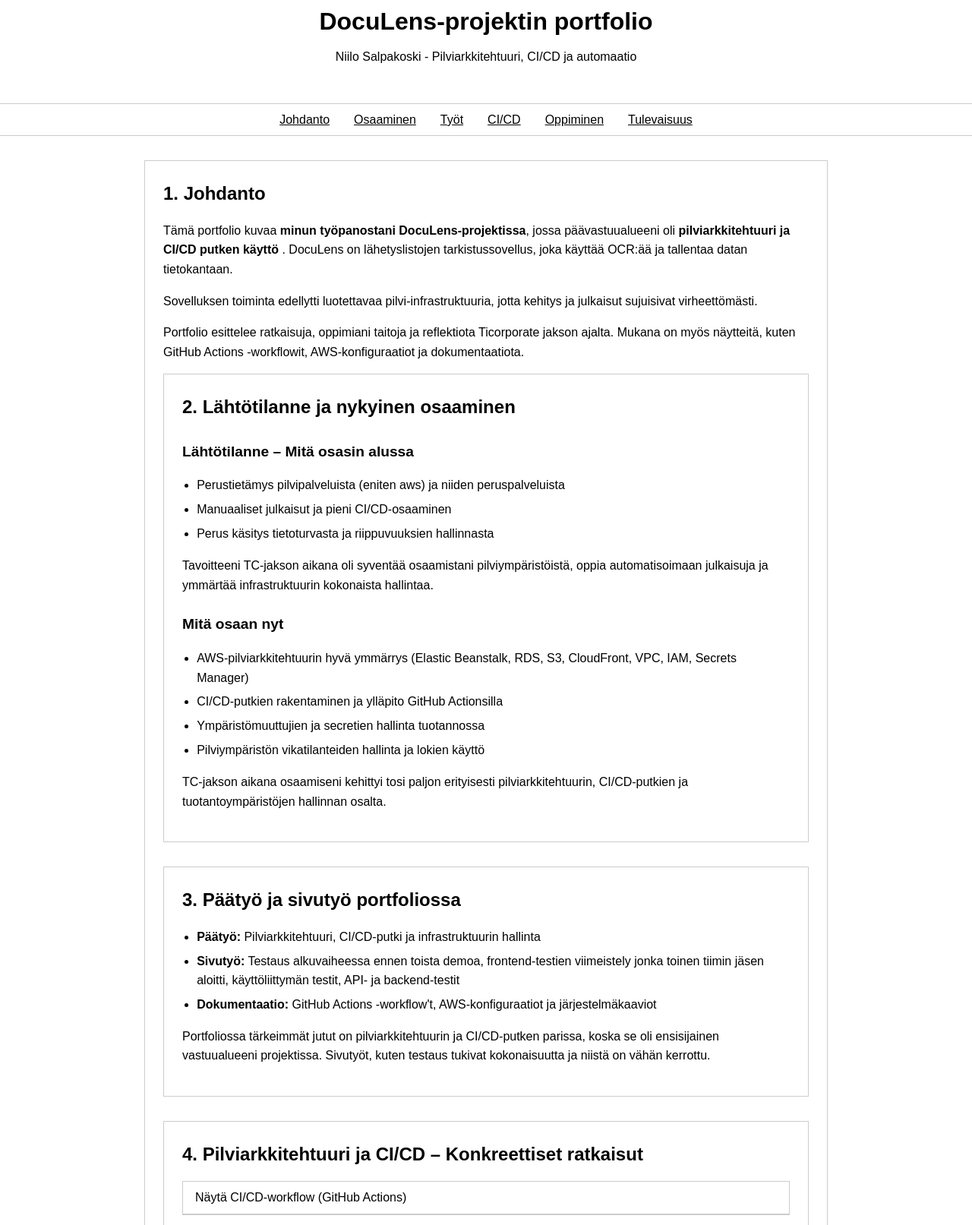
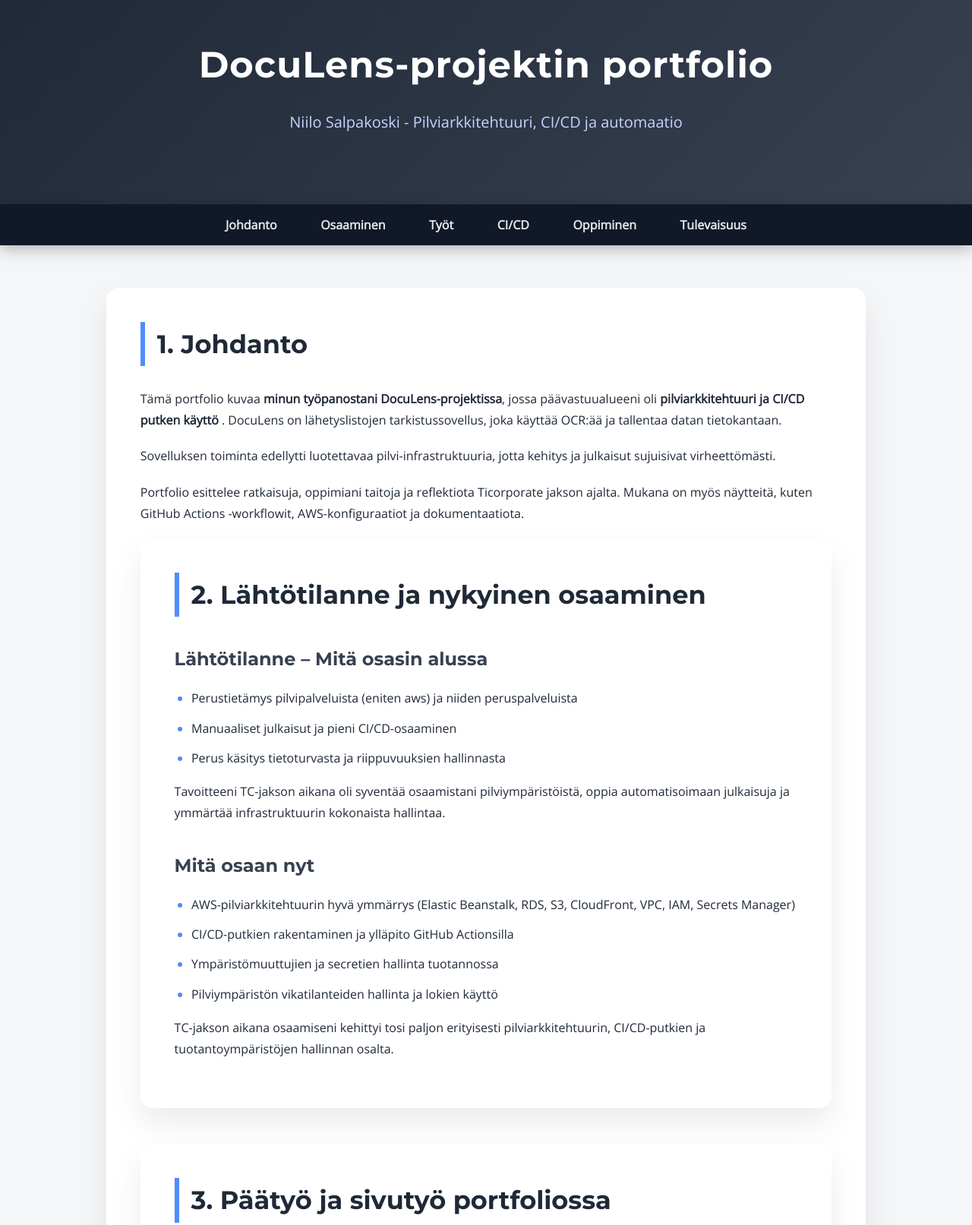
Before and after one commit to NiiloSalpa/doculens-portfolio-niilo, a plain HTML site: page index.html in a window 1280 px wide. Shown: the part 29-1642 px from the top of the page at 76% size. Drawn offline with nearby package versions, Linux system fonts and the light colour scheme.

Commit message:
Sisällön lisäys

```diff
--- a/style.css
+++ b/style.css
@@ -1,51 +1,59 @@
-:root {
-    --text-color: #000000;
-    --border-color: #cccccc;
+ :root {
+    --primary-color: #4f8cff;
+    --secondary-color: #1f2937;
+    --accent-color: #38bdf8;
+    --background-color: #f4f6f8;
+    --card-bg: #ffffff;
+    --text-color: #1f2937;
+    --muted-text: #6b7280;
+    --shadow: rgba(0, 0, 0, 0.08);
 
-    --font-header: Arial, sans-serif;
-    --font-body: Arial, sans-serif;
+    --font-header: 'Montserrat', sans-serif;
+    --font-body: 'Open Sans', sans-serif;
 }
 
-/* BASE */
-
 html {
-    scroll-behavior: auto;
+    scroll-behavior: smooth;
 }
 
 body {
     margin: 0;
     font-family: var(--font-body);
-    background-color: #ffffff;
+    background-color: var(--background-color);
     color: var(--text-color);
-    line-height: 1.6;
+    line-height: 1.75;
 }
 
 /* HEADER */
 
 header {
-    background-color: #ffffff;
-    color: #000000;
+    background: linear-gradient(135deg, #1f2937, #374151);
+    color: #ffffff;
     text-align: center;
-    padding: 2rem 1rem;
-    border-bottom: 1px solid var(--border-color);
+    padding: 4.5rem 1.5rem;
 }
 
 header h1 {
     margin: 0;
     font-family: var(--font-header);
-    font-size: 2rem;
+    font-size: 3rem;
+    letter-spacing: 1px;
 }
 
 header p {
-    margin-top: 0.5rem;
-    font-size: 1rem;
+    margin-top: 1rem;
+    font-size: 1.25rem;
+    color: #c7d2fe;
 }
 
 /* NAV */
 
 nav {
-    background-color: #ffffff;
-    border-bottom: 1px solid var(--border-color);
+    position: sticky;
+    top: 0;
+    z-index: 100;
+    background-color: #111827;
+    box-shadow: 0 6px 20px rgba(0,0,0,0.25);
 }
 
 nav ul {
@@ -53,34 +61,50 @@
     justify-content: center;
     list-style: none;
     margin: 0;
-    padding: 0.5rem 0;
+    padding: 0.8rem 0;
 }
 
 nav ul li {
-    margin: 0 1rem;
+    margin: 0 1.2rem;
 }
 
 nav ul li a {
-    color: #000000;
-    text-decoration: underline;
+    color: #e5e7eb;
+    text-decoration: none;
+    font-weight: 600;
     font-size: 1rem;
+    padding: 0.4rem 0.6rem;
+    border-radius: 6px;
+    transition: all 0.25s ease;
+}
+
+nav ul li a:hover {
+    background-color: var(--primary-color);
+    color: #ffffff;
 }
 
 /* MAIN */
 
 main {
-    max-width: 900px;
-    margin: 2rem auto;
-    padding: 0 1rem;
+    max-width: 1000px;
+    margin: 3.5rem auto;
+    padding: 0 1.2rem;
 }
 
 /* SECTIONS */
 
 section {
-    background-color: #ffffff;
-    padding: 1.5rem;
-    margin-bottom: 2rem;
-    border: 1px solid var(--border-color);
+    background: var(--card-bg);
+    padding: 2.8rem;
+    margin-bottom: 3rem;
+    border-radius: 16px;
+    box-shadow: 0 20px 40px var(--shadow);
+    transition: transform 0.3s ease, box-shadow 0.3s ease;
+}
+
+section:hover {
+    transform: translateY(-6px);
+    box-shadow: 0 30px 60px rgba(0,0,0,0.12);
 }
 
 section:last-of-type {
@@ -91,84 +115,129 @@
 
 h2 {
     font-family: var(--font-header);
-    font-size: 1.5rem;
+    font-size: 2.1rem;
     margin-top: 0;
-    margin-bottom: 1rem;
+    margin-bottom: 1.8rem;
+    color: var(--secondary-color);
+    border-left: 6px solid var(--primary-color);
+    padding-left: 1rem;
 }
 
 h3 {
     font-family: var(--font-header);
-    font-size: 1.2rem;
-    margin-top: 1.5rem;
-    margin-bottom: 0.5rem;
+    font-size: 1.5rem;
+    margin-top: 2.2rem;
+    margin-bottom: 1rem;
+    color: #374151;
 }
 
-/* TEXT */
+/*  TEXT  */
 
 p {
-    margin-bottom: 1rem;
+    margin-bottom: 1.2rem;
+    color: var(--text-color);
 }
 
-/* LISTS */
+/*  LISTS  */
 
-ul,
-ol {
-    padding-left: 1.2rem;
+ul, ol {
+    padding-left: 1.4rem;
 }
 
 li {
-    margin-bottom: 0.4rem;
+    margin-bottom: 0.7rem;
+}
+
+ul li::marker {
+    color: var(--primary-color);
+    font-weight: bold;
 }
 
 /* LINKS */
 
 a {
-    color: #000000;
+    color: var(--primary-color);
+    font-weight: 600;
+    text-decoration: none;
+}
+
+a:hover {
     text-decoration: underline;
 }
 
+/* FOOTER */
 
-/* CI/CD COLLAPSIBLE   */
+footer {
+    margin-top: 4rem;
+    background-color: #111827;
+    color: #9ca3af;
+    text-align: center;
+    padding: 2rem 1rem;
+    font-size: 0.95rem;
+}
 
+/*  RESPONSIVE  */
+
+@media (max-width: 768px) {
+    header h1 {
+        font-size: 2.3rem;
+    }
+
+    header p {
+        font-size: 1.1rem;
+    }
+
+    nav ul {
+        flex-direction: column;
+        gap: 0.4rem;
+    }
+
+    section {
+        padding: 2rem 1.6rem;
+    }
+
+    h2 {
+        font-size: 1.85rem;
+    }
+}
+
+/*  COLLAPSIBLE  */
 
 .collapsible {
-    background-color: #ffffff;
-    color: #000000;
+    background-color: var(--primary-color);
+    color: white;
     cursor: pointer;
-    padding: 0.75rem 1rem;
+    padding: 18px;
     width: 100%;
-    border: 1px solid var(--border-color);
+    border: none;
     text-align: left;
-    font-size: 1rem;
-    font-family: Arial, sans-serif;
+    outline: none;
+    font-size: 1.2rem;
+    font-family: var(--font-header);
+    border-radius: 8px;
+    transition: background-color 0.3s ease;
 }
 
-.collapsible:focus {
-    outline: none;
+.collapsible:hover {
+    background-color: #3d7bde;
 }
 
 .collapsible-content {
+    padding: 0 18px;
     max-height: 0;
     overflow: hidden;
-    padding: 0 1rem;
-    border: 1px solid var(--border-color);
-    border-top: none;
-    background-color: #ffffff;
+    transition: max-height 0.3s ease-out;
+    background-color: #f9f9f9;
+    border-radius: 0 0 8px 8px;
     margin-bottom: 1rem;
 }
 
-.collapsible-content.open {
-    padding: 1rem;
-}
-
 .collapsible-content pre {
-    background-color: #ffffff;
-    color: #000000;
-    border: 1px solid var(--border-color);
-    padding: 1rem;
+    background-color: #1f2937;
+    color: #e5e7eb;
+    padding: 1.5rem;
+    border-radius: 8px;
     overflow-x: auto;
-    font-family: monospace;
-    font-size: 0.9rem;
 }
 
 /* TABLE */
@@ -176,51 +245,47 @@
 .architecture-table {
     width: 100%;
     border-collapse: collapse;
-    margin-top: 1.5rem;
+    margin-top: 2rem;
+    box-shadow: 0 4px 12px var(--shadow);
+    border-radius: 8px;
+    overflow: hidden;
 }
 
 .architecture-table th,
 .architecture-table td {
-    padding: 0.75rem;
-    border: 1px solid var(--border-color);
+    padding: 1rem 1.25rem;
     text-align: left;
+    border-bottom: 1px solid #e5e7eb;
 }
 
 .architecture-table th {
-    font-weight: bold;
+    background-color: #f9fafb;
+    font-family: var(--font-header);
+    font-size: 1.05rem;
+    font-weight: 700;
+    color: var(--secondary-color);
 }
 
-/* IMAGE */
+.architecture-table tbody tr:last-child th,
+.architecture-table tbody tr:last-child td {
+    border-bottom: 0;
+}
+
+.architecture-table tbody tr:nth-child(even) {
+    background-color: #f9fafb;
+}
+
+.architecture-table td:first-child {
+    font-weight: 600;
+    color: var(--primary-color);
+}
 
 .architecture-diagram {
     max-width: 100%;
     height: auto;
     display: block;
-    margin: 1rem auto;
-    border: 1px solid var(--border-color);
+    margin: 20px auto;
+    border-radius: 8px;
+    box-shadow: 0 4px 10px rgba(0,0,0,0.15);
 }
-
-/* FOOTER */
-
-footer {
-    margin-top: 3rem;
-    background-color: #ffffff;
-    color: #000000;
-    text-align: center;
-    padding: 1rem;
-    font-size: 0.9rem;
-    border-top: 1px solid var(--border-color);
-}
-
-/* RESPONSIVE */
-
-@media (max-width: 768px) {
-    nav ul {
-        flex-direction: column;
-        align-items: center;
-    }
-
-    nav ul li {
-        margin: 0.3rem 0;
-    }
-}
+/* IMAGE STYLES  */
```
